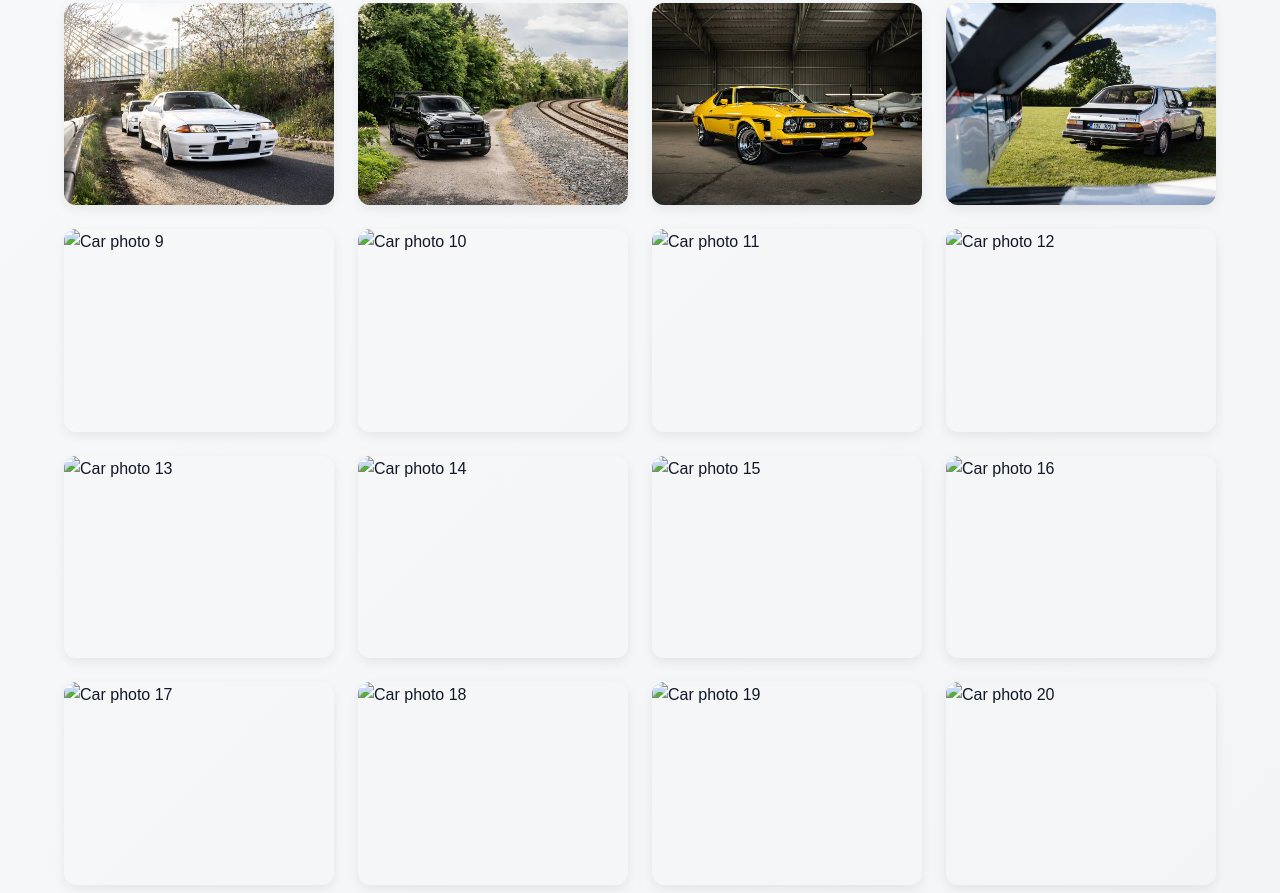
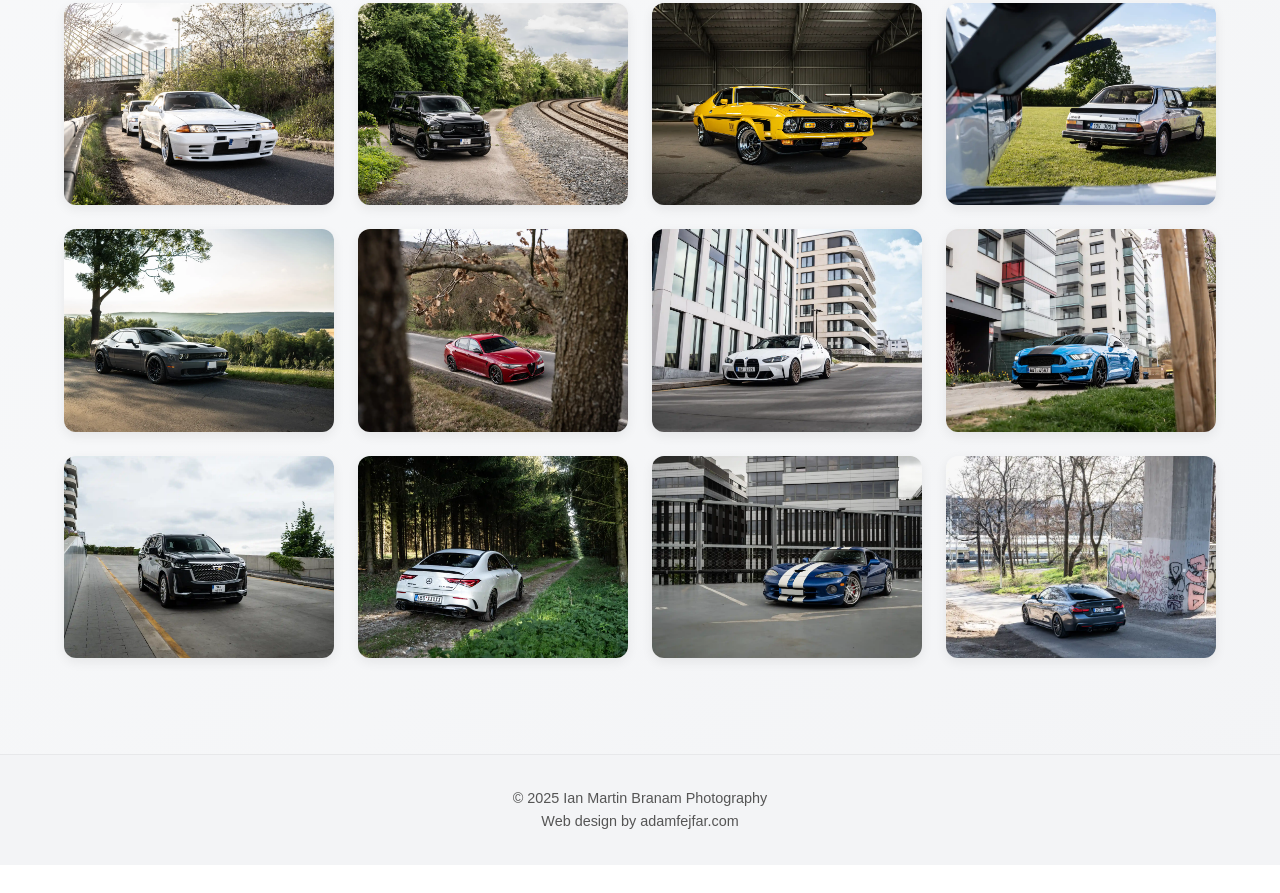
Before and after one commit to F3jfy/Ian-Branam, a plain HTML site: page cars.html in a window 1280 px wide. Shown: the part 1047-1940 px from the top of the page. After the commit the page ends 1912 px from the top, so only its background shows below. Drawn offline with Linux system fonts and the light colour scheme.

Commit message:
Add files via upload

```diff
--- a/cars.html
+++ b/cars.html
@@ -55,17 +55,14 @@
       <img src="ram1.webp" alt="Car photo 6" loading="lazy" />
       <img src="mustang2.webp" alt="Car photo 7" loading="lazy" />
       <img src="saab.webp" alt="Car photo 8" loading="lazy" />
-      <img src=".webp" alt="Car photo 9" loading="lazy" /> <img src="car10.webp" alt="Car photo 10" loading="lazy" />
-      <img src="car11.webp" alt="Car photo 11" loading="lazy" />
-      <img src="car12.webp" alt="Car photo 12" loading="lazy" />
-      <img src="car13.webp" alt="Car photo 13" loading="lazy" />
-      <img src="car14.webp" alt="Car photo 14" loading="lazy" />
-      <img src="car15.webp" alt="Car photo 15" loading="lazy" />
-      <img src="car16.webp" alt="Car photo 16" loading="lazy" />
-      <img src="car17.webp" alt="Car photo 17" loading="lazy" />
-      <img src="car18.webp" alt="Car photo 18" loading="lazy" />
-      <img src="car19.webp" alt="Car photo 19" loading="lazy" />
-      <img src="car20.webp" alt="Car photo 20" loading="lazy" />
+      <img src="hellcatsrt1.webp" alt="Car photo 9" loading="lazy" />
+      <img src="alfa.webp" alt="Car photo 10" loading="lazy" />
+      <img src="m3.webp" alt="Car photo 11" loading="lazy" />
+      <img src="mustang3.webp" alt="Car photo 12" loading="lazy" />
+      <img src="cad.webp" alt="Car photo 13" loading="lazy" />
+      <img src="amg.webp" alt="Car photo 14" loading="lazy" />
+      <img src="viper2.webp" alt="Car photo 15" loading="lazy" />
+      <img src="440i.webp" alt="Car photo 16" loading="lazy" />
     </div>
   </main>
 
```
Also changed, not shown: index.html (+1 -1 lines), 440i.webp (added), alfa.webp (added), amg.webp (added), cad.webp (added), hellcatsrt2.webp (added), m3.webp (added), mustang3.webp (added), viper.webp (added), viper2.webp (added).
